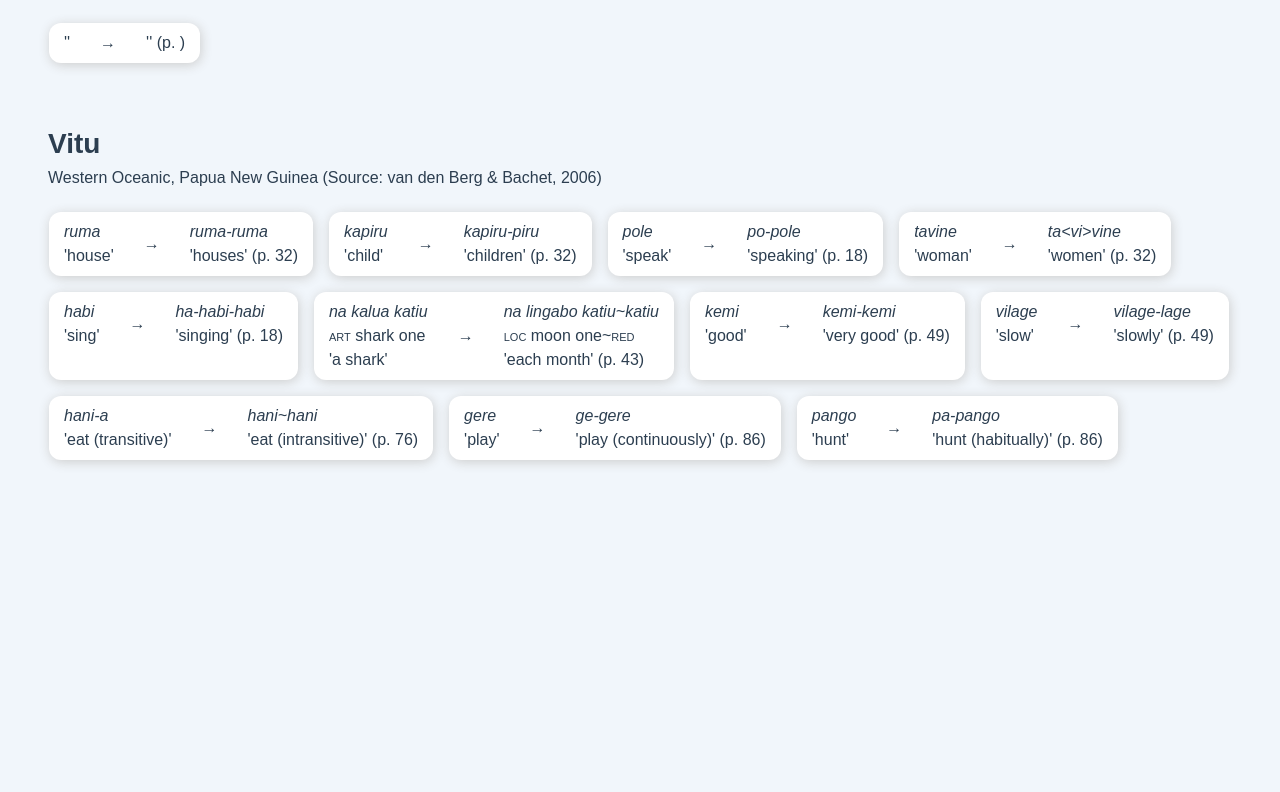
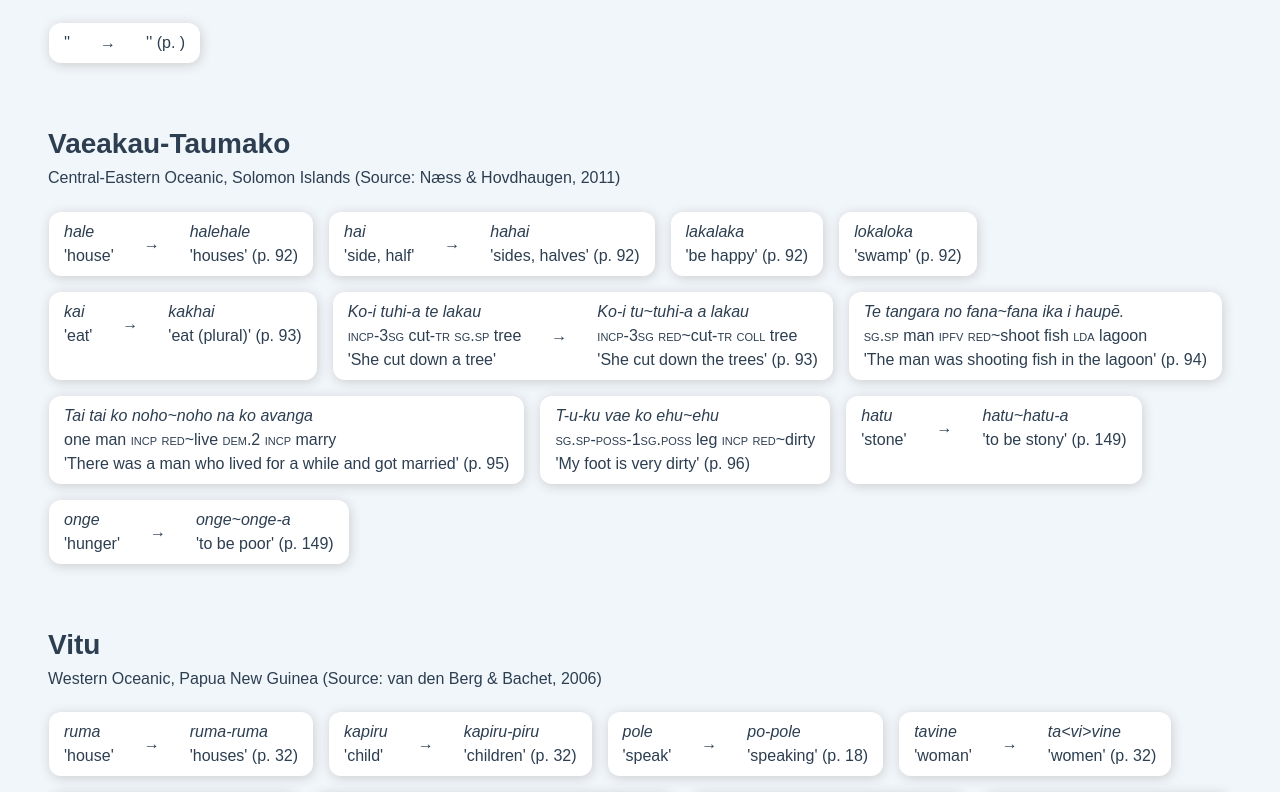
Before and after one commit to frankkulak/research-db, a Vue app: page / in a window 1280 px wide. Shown: the part 3442-4234 px from the top of the page. Before the commit the page ends 3966 px from the top, so only its background shows below. Built offline with nearby package versions, Linux system fonts and the light colour scheme.

Commit message:
Vaeakau-Taumako data.

```diff
--- a/src/modules/Data.js
+++ b/src/modules/Data.js
@@ -1024,7 +1024,185 @@ export const OceanicLanguages = [
         source: "Næss & Hovdhaugen, 2011",
         family: "Central-Eastern Oceanic",
         region: "Solomon Islands",
-        reduplication: []
+        reduplication: [
+            {
+                form: "halehale",
+                gloss: "",
+                translation: "houses",
+                control: {
+                    form: "hale",
+                    gloss: "",
+                    translation: "house",
+                },
+                page: "92",
+                tags: [
+                    "noun",
+                    "inflection",
+                    "plural",
+                    "total",
+                ]
+            },
+            {
+                form: "hahai",
+                gloss: "",
+                translation: "sides, halves",
+                control: {
+                    form: "hai",
+                    gloss: "",
+                    translation: "side, half",
+                },
+                page: "92",
+                tags: [
+                    "noun",
+                    "inflection",
+                    "plural",
+                    "partial",
+                    "initial",
+                    "monosyllabic",
+                ]
+            },
+            {
+                form: "lakalaka",
+                gloss: "",
+                translation: "be happy",
+                control: null,
+                page: "92",
+                tags: [
+                    "verb",
+                    "total",
+                    "lexical",
+                ]
+            },
+            {
+                form: "lokaloka",
+                gloss: "",
+                translation: "swamp",
+                control: null,
+                page: "92",
+                tags: [
+                    "noun",
+                    "total",
+                    "lexical",
+                ]
+            },
+            {
+                form: "kakhai",
+                gloss: "",
+                translation: "eat (plural)",
+                control: {
+                    form: "kai",
+                    gloss: "",
+                    translation: "eat",
+                },
+                page: "93",
+                tags: [
+                    "verb",
+                    "inflection",
+                    "agreement",
+                    "partial",
+                    "initial",
+                    "monosyllabic",
+                    "stem change",
+                ]
+            },
+            {
+                form: "Ko-i tu~tuhi-a a lakau",
+                gloss: "<span>incp</span>-<span>3sg</span> <span>red</span>~cut-<span>tr</span> <span>coll</span> tree",
+                translation: "She cut down the trees",
+                control: {
+                    form: "Ko-i tuhi-a te lakau",
+                    gloss: "<span>incp</span>-<span>3sg</span> cut-<span>tr</span> <span>sg.sp</span> tree",
+                    translation: "She cut down a tree",
+                },
+                page: "93",
+                tags: [
+                    "verb",
+                    "partial",
+                    "initial",
+                    "monosyllabic",
+                    "affixation",
+                    "agreement",
+                    "inflection",
+                ]
+            },
+            {
+                form: "Te tangara no fana~fana ika i haupē.",
+                gloss: "<span>sg.sp</span> man <span>ipfv</span> <span>red</span>~shoot fish <span>lda</span> lagoon",
+                translation: "The man was shooting fish in the lagoon",
+                control: null,
+                page: "94",
+                tags: [
+                    "verb",
+                    "total",
+                    "progressive",
+                    "aspect",
+                    "inflection",
+                ]
+            },
+            {
+                form: "Tai tai ko noho~noho  na ko avanga",
+                gloss: "one man <span>incp</span> <span>red</span>~live <span>dem.2</span> <span>incp</span> marry",
+                translation: "There was a man who lived for a while and got married",
+                control: null,
+                page: "95",
+                tags: [
+                    "verb",
+                    "total",
+                    "habitual",
+                    "aspect",
+                    "inflection",
+                ]
+            },
+            {
+                form: "T-u-ku vae ko ehu~ehu",
+                gloss: "<span>sg.sp</span>-<span>poss</span>-<span>1sg.poss</span> leg <span>incp</span> <span>red</span>~dirty",
+                translation: "My foot is very dirty",
+                control: null,
+                page: "96",
+                tags: [
+                    "adjective",
+                    "total",
+                    "emphasis",
+                    "intensifier",
+                ]
+            },
+            {
+                form: "hatu~hatu-a",
+                gloss: "",
+                translation: "to be stony",
+                control: {
+                    form: "hatu",
+                    gloss: "",
+                    translation: "stone",
+                },
+                page: "149",
+                tags: [
+                    "noun",
+                    "verbalizer",
+                    "total",
+                    "derivation",
+                    "affixation"
+                ]
+            },
+            {
+                form: "onge~onge-a",
+                gloss: "",
+                translation: "to be poor",
+                control: {
+                    form: "onge",
+                    gloss: "",
+                    translation: "hunger",
+                },
+                page: "149",
+                tags: [
+                    "noun",
+                    "verbalizer",
+                    "total",
+                    "derivation",
+                    "affixation"
+                ]
+            },
+        ]
     },
     {
         name: "Vitu",
```
